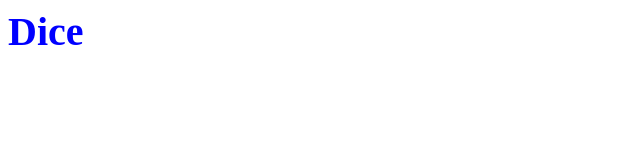
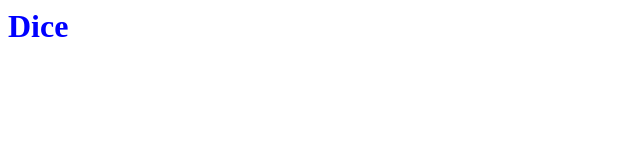
Before and after one commit to ilangray/ilangray.github.com, a plain HTML site: page responsive/index.html in a window 1280 px wide. Shown: the full height of the page, 0-640 px from the left. Drawn offline with Linux system fonts and the light colour scheme.

Commit message:
Changed font size to %

```diff
--- a/responsive/dice.css
+++ b/responsive/dice.css
@@ -1,5 +1,5 @@
 body {
-	font-size: 20px;
+	font-size: 100%;
 }
 
 #dice {
--- a/responsive/nodice.css
+++ b/responsive/nodice.css
@@ -1,5 +1,5 @@
 body {
-	font-size: 20px;
+	font-size: 100%;
 }
 
 #dice {
```
